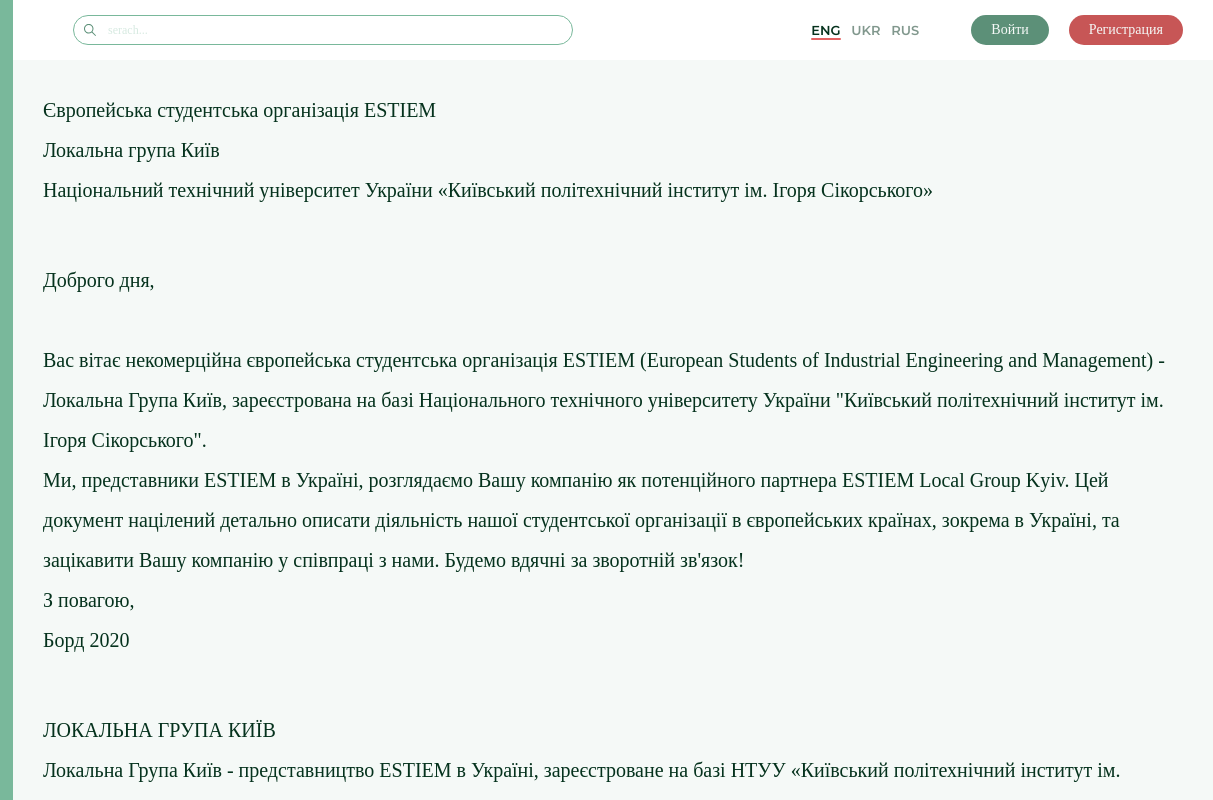
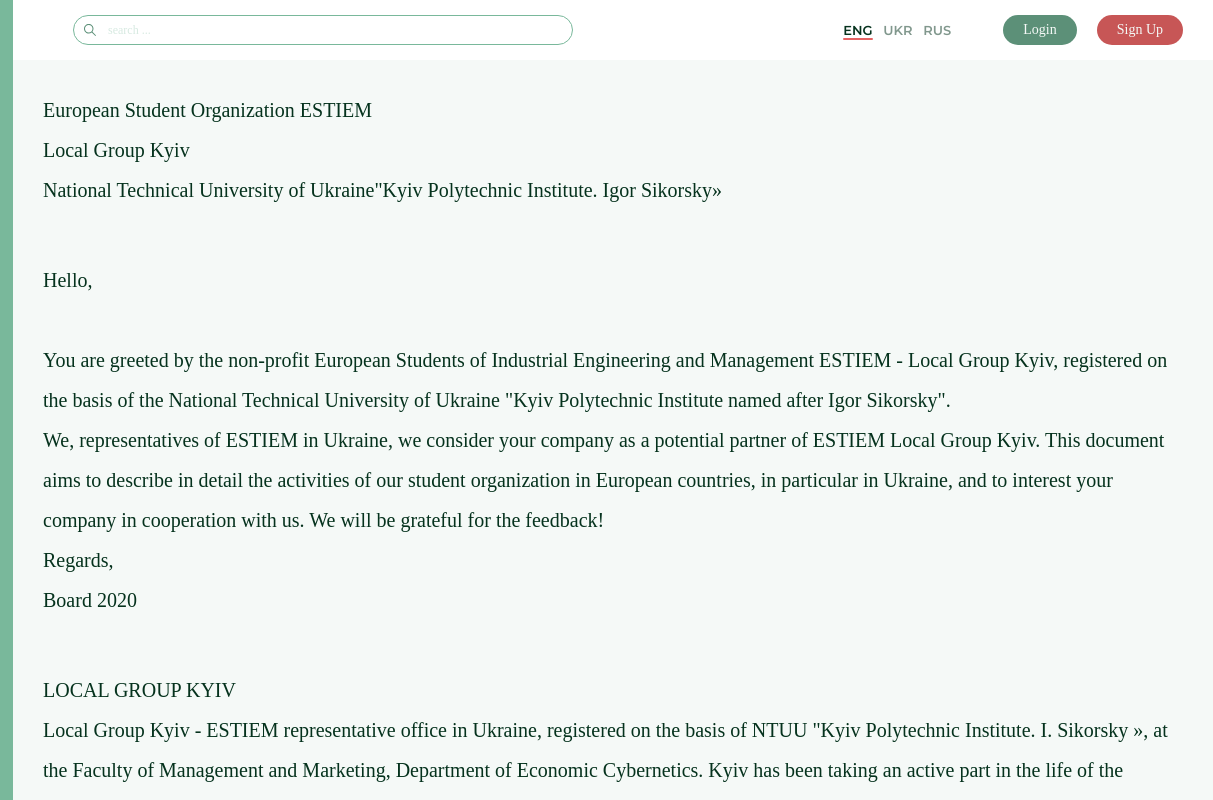
Before and after one commit to luamoris/estiem, a plain HTML site: page index.html in a window 1280 px wide. Both pictures are taken after a click on the item "ENG". Shown: the top 800 px of the page, 67-1280 px from the left. Drawn offline with Linux system fonts and the light colour scheme; a web font is replaced by a local one.

Commit message:
multilingualism

```diff
--- /dev/null
+++ b/assets/js/languages/lan.js
@@ -0,0 +1,195 @@
+// Language
+
+
+const MESS_ENG  =
+{
+	sidebar: {
+		home: 'Home',
+		about: 'About',
+		events: 'Events',
+		news: 'News',
+		partners: 'Partners',
+		contscts: 'Contacts',
+	},
+
+	buttons: {
+		login: 'Login',
+		signup: 'Sign Up',
+	},
+
+	footer: {
+		title: 'ESTIEM lg Kyiv 2020 by',
+		creator: 'Iosif',
+	},
+
+	input: 'search ...',
+
+	section_one: {
+		p_1: `European Student Organization ESTIEM<br>Local Group Kyiv<br>National Technical University of Ukraine"Kyiv Polytechnic Institute. Igor Sikorsky»`,
+		p_2: `Hello,<br><br>You are greeted by the non-profit European Students of Industrial Engineering and Management ESTIEM - Local Group Kyiv, registered on the basis of the National Technical University of Ukraine "Kyiv Polytechnic Institute named after Igor Sikorsky".<br>We, representatives of ESTIEM in Ukraine, we consider your company as a potential partner of ESTIEM Local Group Kyiv. This document aims to describe in detail the activities of our student organization in European countries, in particular in Ukraine, and to interest your company in cooperation with us. We will be grateful for the feedback!<br>Regards,<br>Board 2020`,
+		p_3: `LOCAL GROUP KYIV<br>Local Group Kyiv - ESTIEM representative office in Ukraine, registered on the basis of NTUU "Kyiv Polytechnic Institute. I. Sikorsky », at the Faculty of Management and Marketing, Department of Economic Cybernetics. Kyiv has been taking an active part in the life of the European organization since 2012. During this time, the number of ESTIEM members among KPI students who actively participate in the life of the local group has increased to 70.`,
+	},
+
+	section_two: {
+		p_1: `
+			ESTIEM (European Students of Industrial Engineering and Management) is a non-profit student organization that unites
+			students of industrial engineering and management.<br>
+			The purpose of the organization is to establish contacts between students from all over Europe for the exchange of experience and knowledge, as well
+			support students in their professional and personal development.<br>
+			ESTIEM was founded in 1990 with the aim of establishing professional and cultural ties between students studying
+			industrial engineering and management in Europe's leading technical universities. Because this specialty is enough
+			quickly gained popularity in Europe, students willingly joined ESTIEM. They founded local
+			groups at their universities to share international experience and seek opportunities for personal and professional development.
+			Today ESTIEM is represented in 30 European countries by 74 local groups: from Ankara to Stockholm, from Kyiv to Porto.
+			Each local group regularly organizes pan-European and local ESTIEM events.<br>
+			Officially, ESTIEM has the status of a non-governmental non-profit organization registered in Eindhoven, the Netherlands.`,
+	}
+
+};
+
+const MESS_RUS =
+{
+	sidebar: {
+		home: 'Главная',
+		about: 'О нас',
+		events: 'Ивенты',
+		news: 'Новости',
+		partners: 'Партнеры',
+		contscts: 'Контакты',
+	},
+
+	buttons: {
+		login: 'Войти',
+		signup: 'Регистрация',
+	},
+
+	footer: {
+		title: 'ESTIEM Киев 2020 от',
+		creator: 'Иосифа',
+	},
+
+	input: 'поиск ...',
+
+	section_one: {
+		p_1: `Европейская студенческая организация ESTIEM<br>Локальна группа Киев<br>Национальний технический университет Украины «Киевский политехнический институт им. Игоря Сикорского »`,
+		p_2: `Здравствуйте,<br><br>Вас приветствует некоммерческая европейская студенческая организация ESTIEM (European Students of Industrial Engineering and Management) - Локальная Группа Киев, зарегистрированная на базе Национального технического университета Украины" Киевский политехнический институт им. Игоря Сикорского ".<br>Мы, представители ESTIEM в Украине, рассматриваем Вашу компанию как потенциального партнера ESTIEM Local Group Kyiv. Этот документ нацелен подробно описать деятельность нашей студенческой организации в европейских странах, в частности в Украине, и заинтересовать Вашей компании в сотрудничестве с нами. Будем благодарны за обратную связь!<br>С уважением,<br>ESTIEM 2020`,
+		p_3: `ЛОКАЛЬНАЯ ГРУППА КИЕВ<br>ЛокальнаЯ Группа Киев - представительство ESTIEM в Украине, зарегистрированное на базе НТУУ «Киевский политехнический институт им. И.Сикорского », на факультете менеджмента и маркетинга, кафедре экономической кибернетики. Активное участие в жизни европейской организации Киев берет с 2012 года. За это время количество членов ESTIEM среди студентов КПИ, которые активно участвуют в жизни локальной группы, увеличилось до 70.`,
+	},
+
+	section_two: {
+		p_1: `
+			ESTIEM (European Students of Industrial Engineering and Management) - некоммерческая студенческая организация, которая объединяет
+			студентов промышленного инжиниринга и менеджмента.<br>
+			Цель организации - установление контактов между студентами со всей Европы для обмена опытом и знаниями, а также
+			поддержки студентов в их профессиональном и личностном развитии.<br>
+			ESTIEM основан в 1990 году с целью установления профессиональных и культурных связей между студентами, изучающими
+			промышленный инжиниринг и менеджмент в ведущих технических университетах Европы. Поскольку данная специальность достаточно
+			быстро набирала свою популярность на территории Европы, студенты охотно присоединялись к ESTIEM. Они основывали локальные
+			группы в своих университетах для обмена международным опытом и поиска возможностей личного и профессионального развития.
+			Сегодня ESTIEM представлен в 30 стране Европы 74 локальными группами от Анкары в Стокгольм, от Киева до порта.
+			Каждая локальная группа регулярно организует общеевропейские и локальные ESTIEM мероприятия.<br>
+			Официально ESTIEM имеет статус неправительственной некоммерческой организации, зарегистрированной в городе Эйндховен, Нидерланды.`,
+	}
+
+};
+
+const MESS_UKR =
+{
+	sidebar: {
+		home: 'Головна',
+		about: 'Про нас',
+		events: 'Події',
+		news: 'Новини',
+		partners: 'Партнери',
+		contscts: 'Контакти',
+	},
+
+	buttons: {
+		login: 'Увійти',
+		signup: 'Реєстрація',
+	},
+
+	footer: {
+		title: 'ESTIEM Київ 2020 від',
+		creator: 'Іосіфа',
+	},
+
+	input: 'пошук ...',
+
+	section_one: {
+		p_1: `Європейська студентська організація ESTIEM<br>Локальна група Київ<br>Національний технічний університет України «Київський політехнічний інститут ім. Ігоря Сікорського»`,
+		p_2: `Доброго дня,<br><br>Вас вітає некомерційна європейська студентська організація ESTIEM (European Students of Industrial Engineering and Management) - Локальна Група Київ, зареєстрована на базі Національного технічного університету України "Київський політехнічний інститут ім. Ігоря Сікорського".<br>Ми, представники ESTIEM в Україні, розглядаємо Вашу компанію як потенційного партнера ESTIEM Local Group Kyiv. Цей документ націлений детально описати діяльність нашої студентської організації в європейських країнах, зокрема в Україні, та зацікавити Вашу компанію у співпраці з нами. Будемо вдячні за зворотній зв'язок!<br>З повагою,<br>Борд 2020`,
+		p_3: `ЛОКАЛЬНА ГРУПА КИЇВ<br>Локальна Група Київ - представництво ESTIEM в Україні, зареєстроване на базі НТУУ «Київський політехнічний інститут ім. І.Сікорського», на факультеті менеджменту та маркетингу, кафедрі економічної кібернетики. Активну участь у житті європейської організації Київ бере з 2012 року. За цей час кількість членів ESTIEM серед студентів КПІ, які активно приймають участь у житті локальної групи, збільшилась до 70.`,
+	},
+
+	section_two: {
+		p_1: `
+			ESTIEM (European Students of Industrial Engineering and Management) - некомерційна студентська організація, яка об’єднує
+			студентів промислового інжинірингу та менеджменту.<br>
+			Мета організації - встановлення контактів між студентами з усієї Європи для обміну досвідом та знаннями, а також
+			підтримки студентів в їхньому професійному та особистісному розвитку.<br>
+			ESTIEM засновано в 1990 році з метою встановлення професійних та культурних зв'язків між студентами, які вивчають
+			промисловий інжиніринг та менеджмент у провідних технічних університетах Європи. Оскільки дана спеціальність досить
+			швидко набирала своєї популярності на теренах Європи, студенти охоче приєднувались до ESTIEM. Вони засновували локальні
+			групи в своїх університетах для обміну міжнародним досвідом та пошуку можливостей особистого й професійного розвитку.
+			Сьогодні ESTIEM представлений у 30 країні Європи 74 локальними групами: від Анкари до Стокгольму, від Києва до Порту.
+			Кожна локальна група регулярно організовує загальноєвропейські та локальні ESTIEM заходи.<br>
+			Офіційно ESTIEM має статус неурядової некомерційної організації, зареєстрованої в місті Ейндховен, Нідерланди.`
+	}
+
+};
+
+function languageMove(lan) {
+	const html = document.querySelector('html');
+	let l = MESS_ENG;
+	if (lan === 'rus') {
+		l = MESS_RUS;
+		html.attributes.lang.textContent = 'ru';
+	}
+	else if (lan === 'ukr') {
+		l = MESS_UKR;
+		html.attributes.lang.textContent = 'ua';
+	}
+	else {
+		l = MESS_ENG;
+		html.attributes.lang.textContent = 'en';
+	}
+
+	const sidebar = document.querySelector('.sidebar');
+	const menuCenter = sidebar.querySelector('.menu-center');
+	const menuCenterTextList = sidebar.getElementsByClassName('menu-center-text');
+
+	if (menuCenterTextList) {
+		(menuCenterTextList[0].querySelector('span')).innerText = l.sidebar.home;
+		(menuCenterTextList[1].querySelector('span')).innerText = l.sidebar.about;
+		(menuCenterTextList[2].querySelector('span')).innerText = l.sidebar.events;
+		(menuCenterTextList[3].querySelector('span')).innerText = l.sidebar.news;
+		(menuCenterTextList[4].querySelector('span')).innerText = l.sidebar.partners;
+		(menuCenterTextList[5].querySelector('span')).innerText = l.sidebar.contscts;
+	}
+
+	const sectionOne = document.querySelector('.section_one');
+	const contentTextSectionOne = sectionOne.querySelector('.content-text');
+
+	const htmlTextSectionOne = `<p>${l.section_one.p_1}</p><p>${l.section_one.p_2}</p><p>${l.section_one.p_3}</p>`;
+	contentTextSectionOne.innerHTML = htmlTextSectionOne;
+
+	const sectionTwo = document.querySelector('.section_two');
+	const contentTextSectionTwo = sectionTwo.querySelector('.content-text');
+
+	const htmlTextSectionTwo = `<p>${l.section_two.p_1}</p>`;
+	contentTextSectionTwo.innerHTML = htmlTextSectionTwo;
+
+
+	const headerButton = document.querySelector('.header__butoons');
+	const buttons = headerButton.getElementsByClassName('button');
+
+	(buttons[0].querySelector('.button__link')).innerText = l.buttons.login;
+	(buttons[1].querySelector('.button__link')).innerText = l.buttons.signup;
+
+
+	const search = document.querySelector('.search');
+	const inputSearch = search.querySelector('input');
+	inputSearch.placeholder = l.input;
+
+}
--- a/assets/js/script.js
+++ b/assets/js/script.js
@@ -68,5 +68,7 @@
 		console.log(lng);
 		if (languageList.classList[1]) { languageList.classList.remove(languageList.classList[1]); }
 		languageList.classList.add(`${lng.classList[0]}`);
+
+		languageMove(lng.classList[0]);
 	};
 }
--- a/assets/scss/_button.scss
+++ b/assets/scss/_button.scss
@@ -27,6 +27,7 @@
 	font-weight: normal;
 	position: relative;
 	overflow: hidden;
+	white-space: nowrap;
 }
 
 .standard {
--- a/index.html
+++ b/index.html
@@ -1,5 +1,5 @@
 <!DOCTYPE html>
-<html lang="en">
+<html lang="ua">
 <head>
 
 	<meta charset="UTF-8">
@@ -76,7 +76,7 @@
 									</div>
 								</a>
 								<div class="menu-center-text">
-									<a href="#" draggable="false"><span>Home</span></a>
+									<a href="#" draggable="false"><span>Головна</span></a>
 								</div>
 							</li>
 							<li class="menu-center__item">
@@ -97,7 +97,7 @@
 									</div>
 								</a>
 								<div class="menu-center-text">
-									<a href="#" draggable="false"><span>About</span></a>
+									<a href="#" draggable="false"><span>Про нас</span></a>
 								</div>
 							</li>
 							<li class="menu-center__item">
@@ -112,7 +112,7 @@
 									</div>
 								</a>
 								<div class="menu-center-text">
-									<a href="#" draggable="false"><span>Events</span></a>
+									<a href="#" draggable="false"><span>Івенти</span></a>
 								</div>
 							</li>
 							<li class="menu-center__item">
@@ -133,7 +133,7 @@
 									</div>
 								</a>
 								<div class="menu-center-text">
-									<a href="#" draggable="false"><span>News</span></a>
+									<a href="#" draggable="false"><span>Новини</span></a>
 								</div>
 							</li>
 							<li class="menu-center__item">
@@ -154,7 +154,7 @@
 									</div>
 								</a>
 								<div class="menu-center-text">
-									<a href="#" draggable="false"><span>Partners</span></a>
+									<a href="#" draggable="false"><span>Партнери</span></a>
 								</div>
 							</li>
 							<li class="menu-center__item">
@@ -168,7 +168,7 @@
 									</div>
 								</a>
 								<div class="menu-center-text">
-									<a href="#" draggable="false"><span>Contacts</span></a>
+									<a href="#" draggable="false"><span>Контакти</span></a>
 								</div>
 							</li>
 						</ul>
@@ -199,7 +199,7 @@
 										<img src="./assets/img/magnifier.svg" alt="">
 									</div>
 									<div class="search__input-case">
-										<input type="text" class="search__input" placeholder="serach...">
+										<input type="text" class="search__input" placeholder="пошук ...">
 									</div>
 									<a href="#" draggable="false" class="search__cancel">
 										<div class="icon-14">
@@ -210,7 +210,7 @@
 							</div>
 							<div class="header__languages">
 								<div class="language">
-									<ul class="language__list rus">
+									<ul class="language__list ukr">
 										<li class="language__item"><span class="eng">ENG</span></li>
 										<li class="language__item"><span class="ukr">UKR</span></li>
 										<li class="language__item"><span class="rus">RUS</span></li>
@@ -220,12 +220,12 @@
 							<div class="header__butoons">
 								<div class="button">
 									<div class="button__case standard" >
-										<a href="#" class="button__link" draggable="false">Войти</a>
+										<a href="#" class="button__link" draggable="false">Увійти</a>
 									</div>
 								</div>
 								<div class="button">
 									<div class="button__case attracting">
-										<a href="#" class="button__link" draggable="false">Регистрация</a>
+										<a href="#" class="button__link" draggable="false">Реєстрація</a>
 									</div>
 								</div>
 							</div>
@@ -306,7 +306,7 @@
 
 						<div class="footer__body">
 							<div class="foter__content">
-								<span>ESTIEM lg Kyiv 2020 by <a href="https://t.me/I0S1F" target="_blank">Iosif</a></span>
+								<span>ESTIEM Київ 2020 від <a href="https://t.me/I0S1F" target="_blank">Іосіфа</a></span>
 							</div>
 						</div>
 
@@ -320,8 +320,8 @@
 
 </div>
 
-
-
+	<!-- Languages -->
+	<script src="./assets/js/languages/lan.js" ></script>
 	<!-- Scripts -->
 	<script src="./assets/js/script.js"></script>
 
```
Also changed, not shown: assets/css/style.css.
